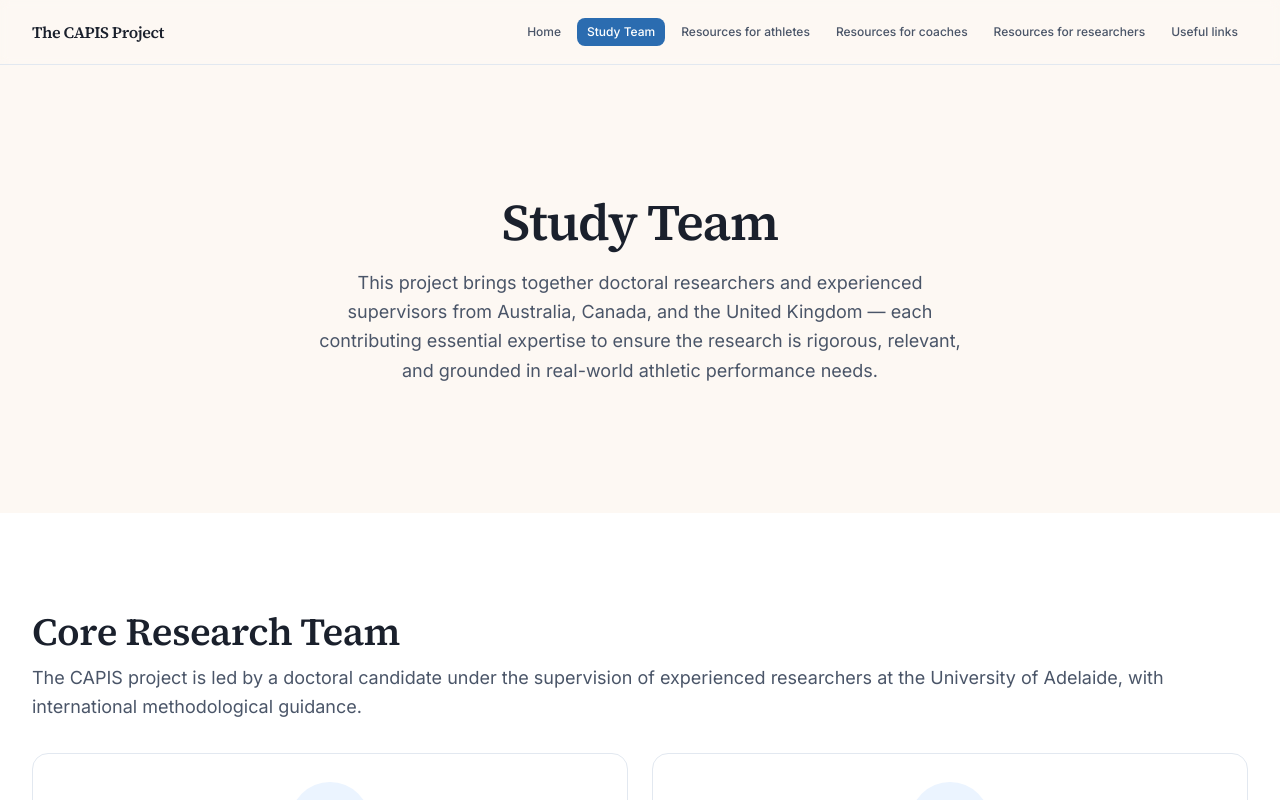
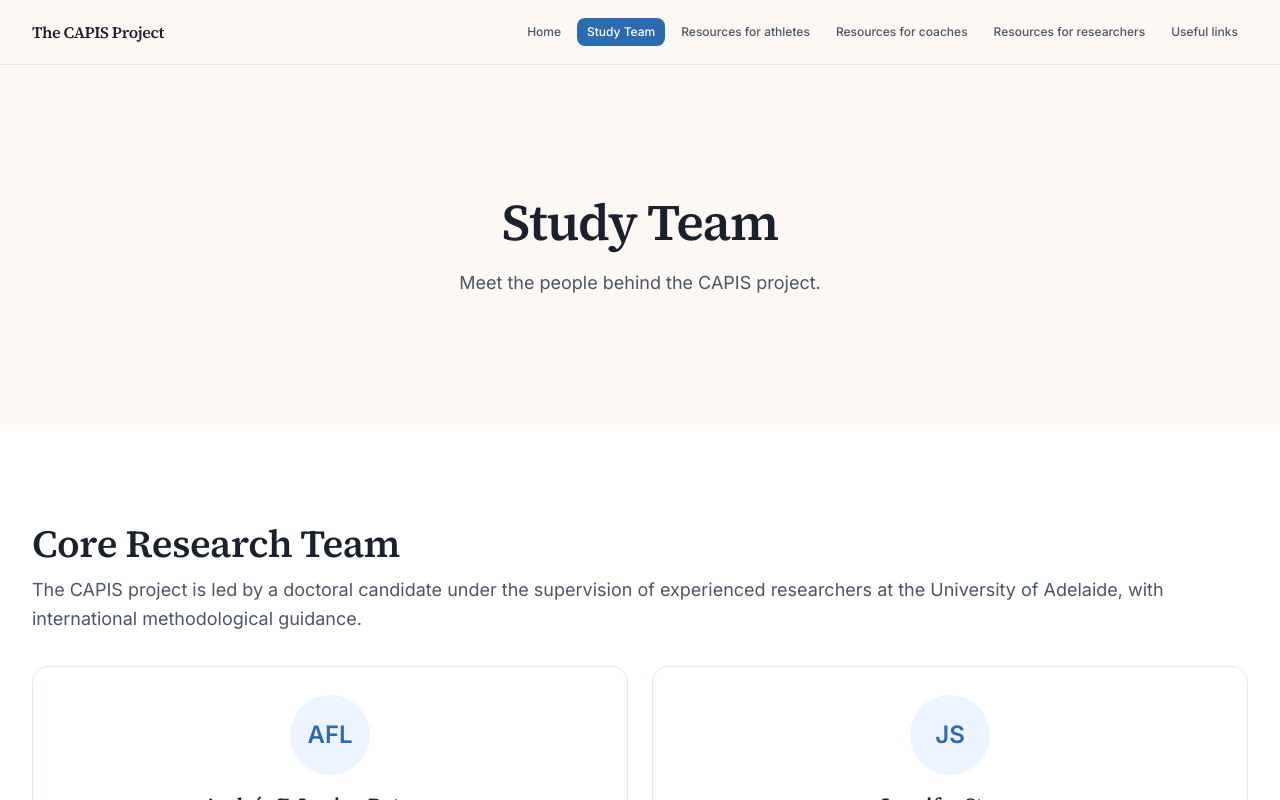
Before and after one commit to LoaizaBetancur/CAPIS-Project-Website, a Next.js app: page /team in a window 1280 px wide. Shown: the top 800 px of the page. Built offline with nearby package versions, Linux system fonts and the light colour scheme.

Commit message:
Update page.tsx

```diff
--- a/app/team/page.tsx
+++ b/app/team/page.tsx
@@ -54,10 +54,7 @@
         <div className="mx-auto max-w-prose text-center">
           <h1 className="text-display-lg mb-4">Study Team</h1>
           <p className="text-lead text-text-muted">
-            This project brings together doctoral researchers and experienced supervisors
-            from Australia, Canada, and the United Kingdom — each contributing essential
-            expertise to ensure the research is rigorous, relevant, and grounded in real-world
-            athletic performance needs.
+            Meet the people behind the CAPIS project.
           </p>
         </div>
       </SectionWrapper>
```
